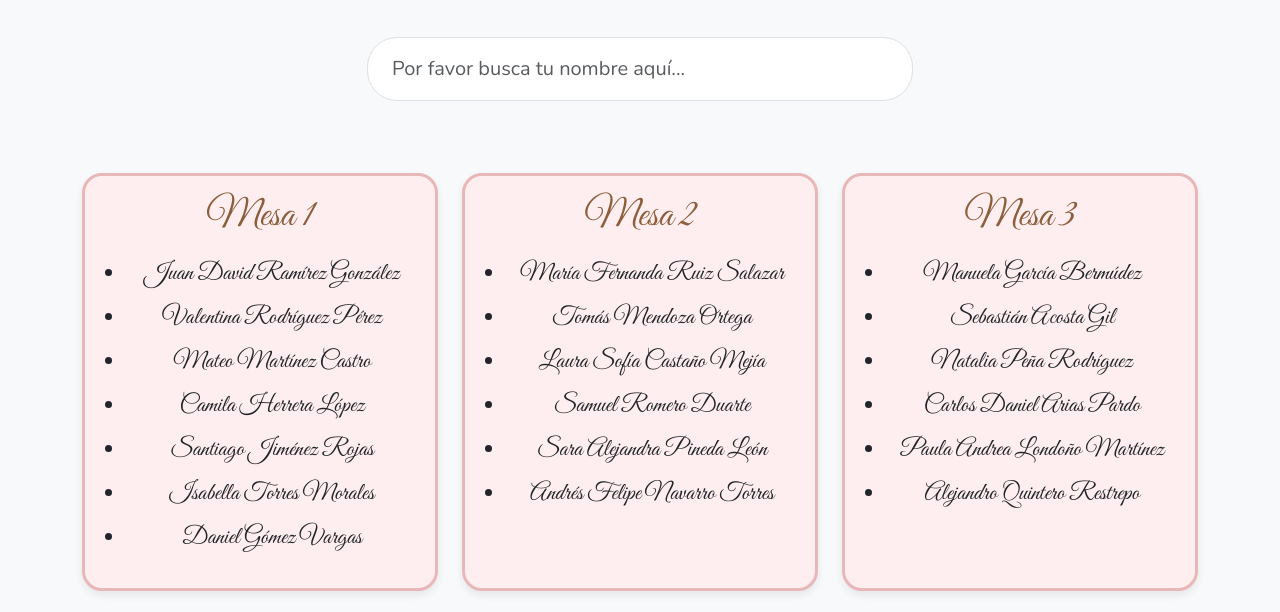
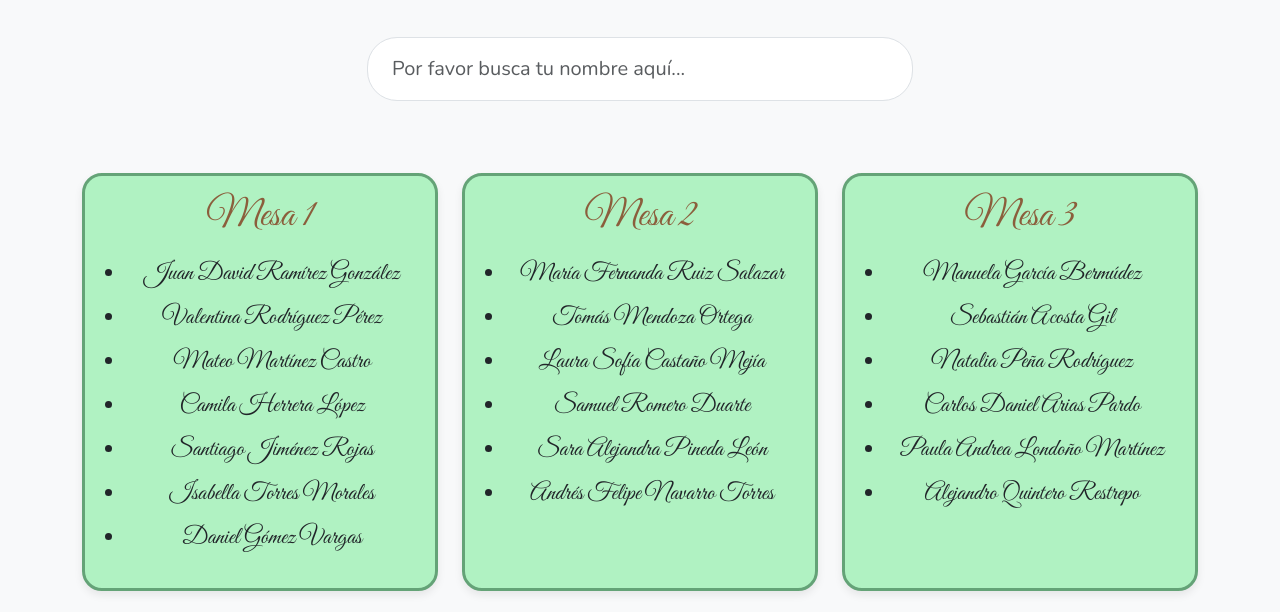
Before and after one commit to floresmarioandres/Ubicacion, a plain HTML site: page index.html in a window 1280 px wide. Shown: the part 156-768 px from the top of the page. Drawn offline with nearby package versions, Linux system fonts and the light colour scheme.

Commit message:
Update Style.css

```diff
--- a/Style.css
+++ b/Style.css
@@ -32,8 +32,8 @@ body {
 
 /* Tarjeta con tono más subido, borde hermoso y esquinas redondeadas */
 .card {
-    background: #ffeef0; /* Un tono pastel rosado más subido */
-    border: 3px solid #e8b8b8; /* Un borde con tono rosado */
+    background: #b0f2c2; /* Un tono pastel rosado más subido */
+    border: 3px solid #64a377; /* Un borde con tono rosado */
     border-radius: 20px; /* Esquinas redondeadas */
     transition: transform 0.3s ease-in-out, box-shadow 0.3s ease-in-out;
     box-shadow: 0 4px 8px rgba(0,0,0,0.08);
@@ -64,4 +64,5 @@ footer p {
     background-color: rgba(72, 255, 0, 0.651);
     font-weight: bold;
     color: #000;
+
 }
```
